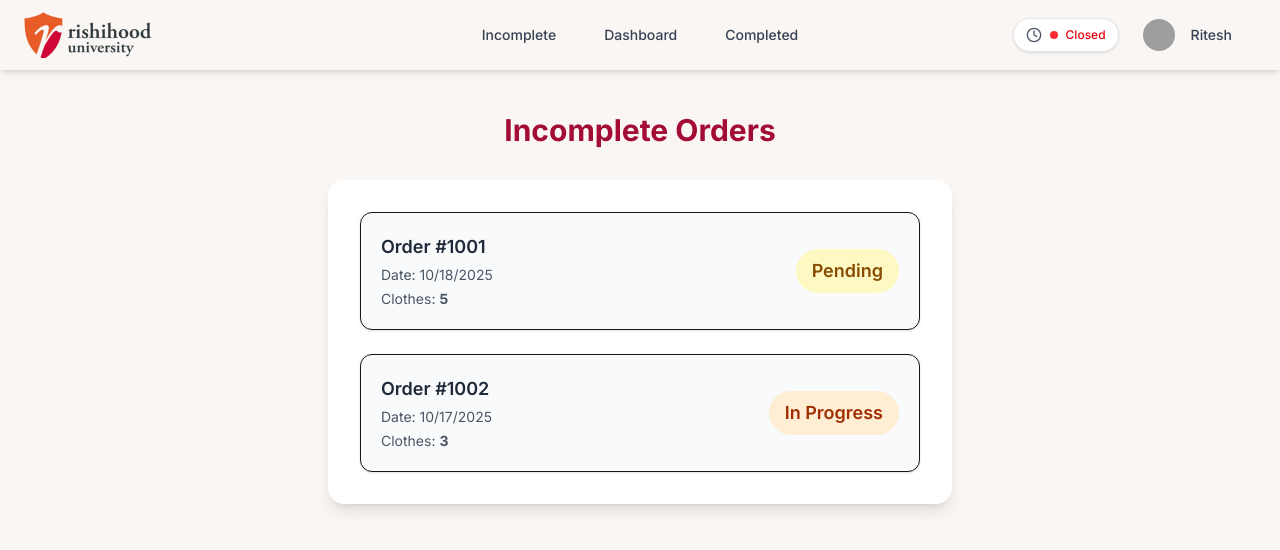
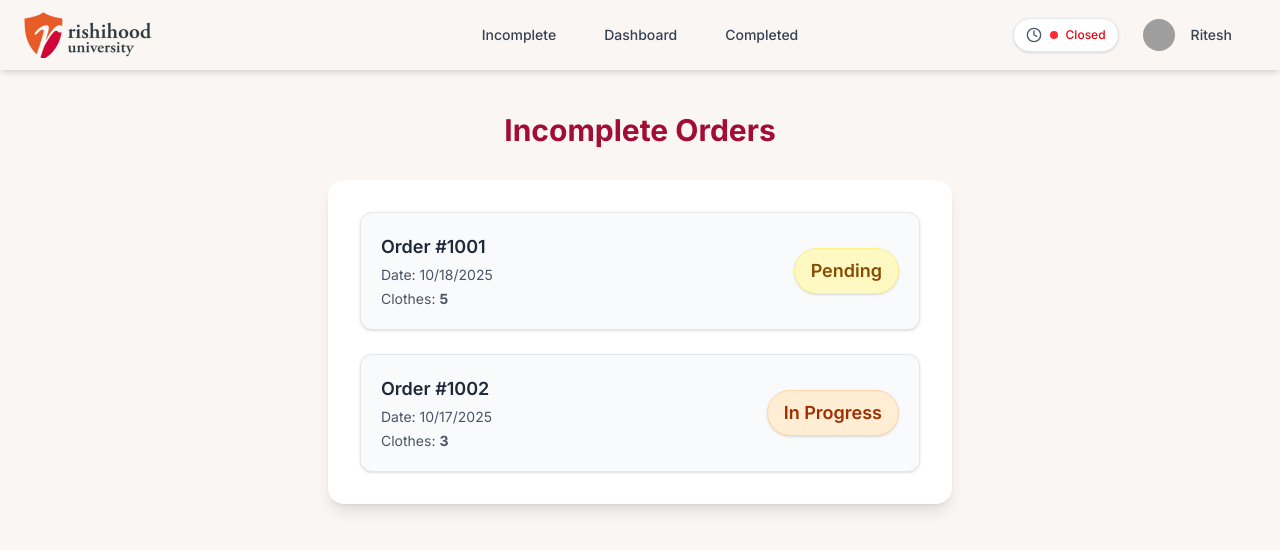
Before and after one commit to sankalpmtellur/war, a Next.js app: page /student/incomplete in a window 1280 px wide. Shown: the top 550 px of the page. Built offline with nearby package versions, Linux system fonts and the light colour scheme; grey boxes are pictures that could not be loaded.

Commit message:
Added shadcn in complete and incomplete pages

```diff
--- a/src/app/student/Incomplete.tsx
+++ b/src/app/student/Incomplete.tsx
@@ -3,6 +3,12 @@
 import { useState, useEffect } from "react";
 import StudentNavbar from "@/app/student/components/StudentNavbar";
 import StudentFooter from "@/app/student/components/StudentFooter";
+
+// ✅ Shadcn components
+import { Card, CardContent } from "@/components/ui/card";
+import { Alert, AlertDescription } from "@/components/ui/alert";
+import { Badge } from "@/components/ui/badge";
+import { Skeleton } from "@/components/ui/skeleton";
 
 interface Order {
   id: string;
@@ -16,13 +22,13 @@ interface Order {
 const getStatusColor = (status: string): string => {
   switch (status) {
     case "pending":
-      return "bg-yellow-100 text-yellow-800";
+      return "bg-yellow-100 text-yellow-800 border border-yellow-200";
     case "inprogress":
-      return "bg-orange-100 text-orange-800";
+      return "bg-orange-100 text-orange-800 border border-orange-200";
     case "complete":
-      return "bg-green-100 text-green-800";
+      return "bg-green-100 text-green-800 border border-green-200";
     default:
-      return "bg-gray-100 text-gray-800";
+      return "bg-gray-100 text-gray-800 border border-gray-200";
   }
 };
 
@@ -63,10 +69,9 @@ export default function Incomplete() {
   useEffect(() => {
     // Simulate API call with timeout
     const timer = setTimeout(() => {
-      setIncompleteOrders(mockOrders.filter(order => order.status !== 'complete'));
+      setIncompleteOrders(mockOrders.filter((order) => order.status !== "complete"));
       setLoading(false);
     }, 500);
-
     return () => clearTimeout(timer);
   }, []);
 
@@ -79,17 +84,22 @@ export default function Incomplete() {
           Incomplete Orders
         </h1>
 
-        <div className="bg-white rounded-2xl shadow-lg p-6 sm:p-8 w-full">
+        <Card className="bg-white rounded-2xl shadow-lg border-none w-full">
+          <CardContent className="p-6 sm:p-8 w-full">
             {error && (
-            <div className="mb-6 w-full bg-red-50 border border-red-200 rounded-lg p-4">
-              <p className="text-red-800 text-center font-medium">{error}</p>
-            </div>
+              <Alert variant="destructive" className="mb-6">
+                <AlertDescription className="text-center font-medium">
+                  {error}
+                </AlertDescription>
+              </Alert>
             )}
 
             {loading ? (
-            <div className="text-center py-12">
-              <div className="animate-spin rounded-full h-12 w-12 border-b-2 border-[#a30c34] mx-auto mb-4"></div>
-              <p className="text-gray-500 text-lg">Loading incomplete orders...</p>
+              <div className="flex flex-col items-center py-12">
+                <Skeleton className="h-12 w-12 rounded-full mb-4" />
+                <p className="text-gray-500 text-lg">
+                  Loading incomplete orders...
+                </p>
               </div>
             ) : incompleteOrders.length === 0 ? (
               <div className="text-center py-12">
@@ -101,10 +111,11 @@ export default function Incomplete() {
             ) : (
               <div className="space-y-6">
                 {incompleteOrders.map((order) => (
-                <div
+                  <Card
                     key={order.id}
-                  className="border rounded-xl p-5 flex flex-col sm:flex-row justify-between items-center shadow-sm bg-gray-50 hover:shadow-md transition-shadow duration-200"
+                    className="border border-gray-200 bg-gray-50 hover:shadow-md transition-shadow duration-200 rounded-xl"
                   >
+                    <CardContent className="p-5 flex flex-col sm:flex-row justify-between items-center">
                       <div className="flex flex-col items-start w-full sm:w-auto">
                         <span className="font-semibold text-lg text-gray-800 mb-1">
                           Order #{order.id}
@@ -123,19 +134,21 @@ export default function Incomplete() {
                         </span>
                       </div>
                       <div className="flex flex-col items-end mt-4 sm:mt-0 sm:ml-8">
-                    <span
-                      className={`font-semibold px-4 py-2 rounded-full text-base ${getStatusColor(
+                        <Badge
+                          className={`px-4 py-2 text-base sm:text-lg font-semibold rounded-full ${getStatusColor(
                             order.status
-                      )} sm:text-lg`}
+                          )}`}
                         >
                           {getStatusText(order.status)}
-                    </span>
+                        </Badge>
                       </div>
-                </div>
+                    </CardContent>
+                  </Card>
                 ))}
               </div>
             )}
-        </div>
+          </CardContent>
+        </Card>
       </main>
 
       <StudentFooter />
--- /dev/null
+++ b/src/components/ui/alert.tsx
@@ -0,0 +1,59 @@
+import * as React from "react"
+import { cva, type VariantProps } from "class-variance-authority"
+
+import { cn } from "@/lib/utils"
+
+const alertVariants = cva(
+  "relative w-full rounded-lg border px-4 py-3 text-sm [&>svg+div]:translate-y-[-3px] [&>svg]:absolute [&>svg]:left-4 [&>svg]:top-4 [&>svg]:text-foreground [&>svg~*]:pl-7",
+  {
+    variants: {
+      variant: {
+        default: "bg-background text-foreground",
+        destructive:
+          "border-destructive/50 text-destructive dark:border-destructive [&>svg]:text-destructive",
+      },
+    },
+    defaultVariants: {
+      variant: "default",
+    },
+  }
+)
+
+const Alert = React.forwardRef<
+  HTMLDivElement,
+  React.HTMLAttributes<HTMLDivElement> & VariantProps<typeof alertVariants>
+>(({ className, variant, ...props }, ref) => (
+  <div
+    ref={ref}
+    role="alert"
+    className={cn(alertVariants({ variant }), className)}
+    {...props}
+  />
+))
+Alert.displayName = "Alert"
+
+const AlertTitle = React.forwardRef<
+  HTMLParagraphElement,
+  React.HTMLAttributes<HTMLHeadingElement>
+>(({ className, ...props }, ref) => (
+  <h5
+    ref={ref}
+    className={cn("mb-1 font-medium leading-none tracking-tight", className)}
+    {...props}
+  />
+))
+AlertTitle.displayName = "AlertTitle"
+
+const AlertDescription = React.forwardRef<
+  HTMLParagraphElement,
+  React.HTMLAttributes<HTMLParagraphElement>
+>(({ className, ...props }, ref) => (
+  <div
+    ref={ref}
+    className={cn("text-sm [&_p]:leading-relaxed", className)}
+    {...props}
+  />
+))
+AlertDescription.displayName = "AlertDescription"
+
+export { Alert, AlertTitle, AlertDescription }
--- /dev/null
+++ b/src/components/ui/badge.tsx
@@ -0,0 +1,36 @@
+import * as React from "react"
+import { cva, type VariantProps } from "class-variance-authority"
+
+import { cn } from "@/lib/utils"
+
+const badgeVariants = cva(
+  "inline-flex items-center rounded-md border px-2.5 py-0.5 text-xs font-semibold transition-colors focus:outline-none focus:ring-2 focus:ring-ring focus:ring-offset-2",
+  {
+    variants: {
+      variant: {
+        default:
+          "border-transparent bg-primary text-primary-foreground shadow hover:bg-primary/80",
+        secondary:
+          "border-transparent bg-secondary text-secondary-foreground hover:bg-secondary/80",
+        destructive:
+          "border-transparent bg-destructive text-destructive-foreground shadow hover:bg-destructive/80",
+        outline: "text-foreground",
+      },
+    },
+    defaultVariants: {
+      variant: "default",
+    },
+  }
+)
+
+export interface BadgeProps
+  extends React.HTMLAttributes<HTMLDivElement>,
+    VariantProps<typeof badgeVariants> {}
+
+function Badge({ className, variant, ...props }: BadgeProps) {
+  return (
+    <div className={cn(badgeVariants({ variant }), className)} {...props} />
+  )
+}
+
+export { Badge, badgeVariants }
--- /dev/null
+++ b/src/components/ui/skeleton.tsx
@@ -0,0 +1,15 @@
+import { cn } from "@/lib/utils"
+
+function Skeleton({
+  className,
+  ...props
+}: React.HTMLAttributes<HTMLDivElement>) {
+  return (
+    <div
+      className={cn("animate-pulse rounded-md bg-primary/10", className)}
+      {...props}
+    />
+  )
+}
+
+export { Skeleton }
```
Lines whose indentation alone changed are shown as unchanged.
